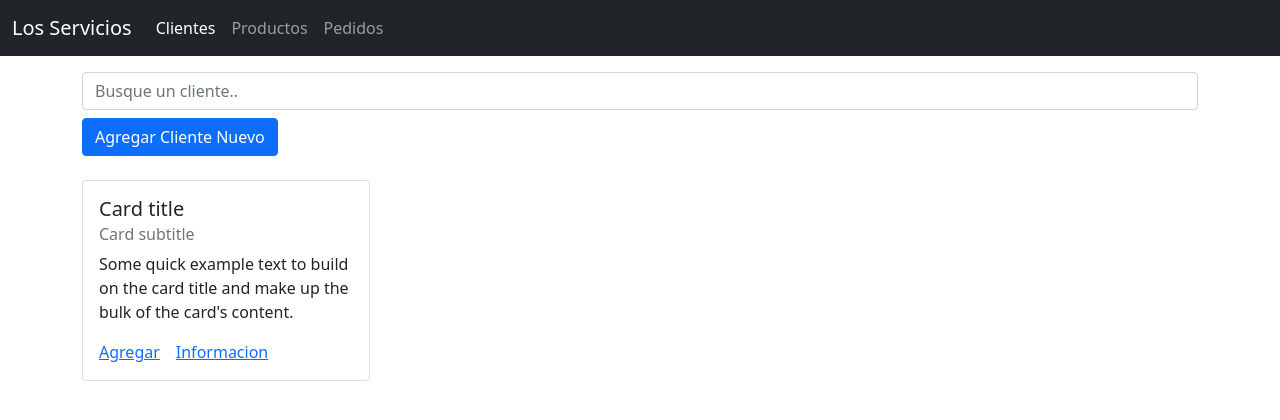
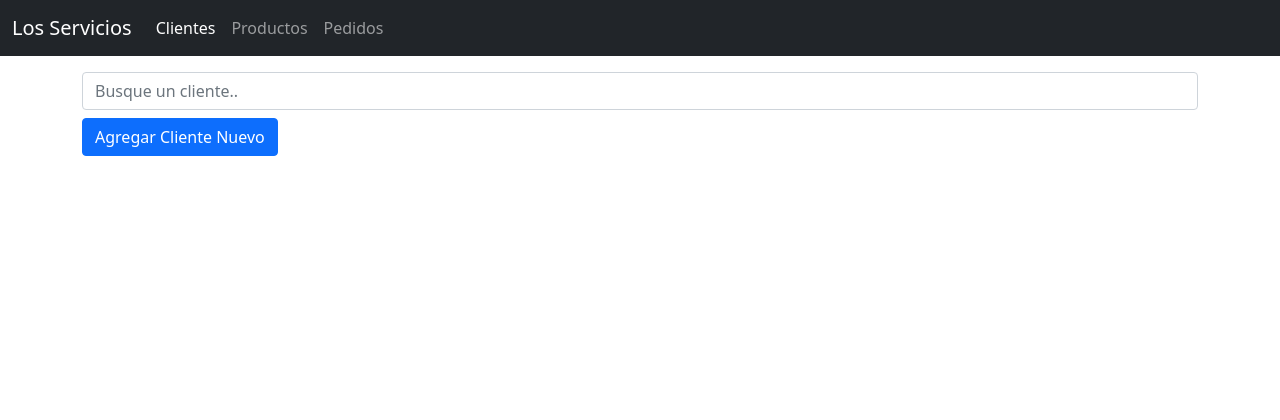
Before and after one commit to ianmajkut/sistemaDeAdministracionDePedidosAngular, an Angular app: page / in a window 1280 px wide. Shown: the top 420 px of the page. Built offline with nearby package versions, Linux system fonts and the light colour scheme.

Commit message:
Implementacion buscador filtrando por el nombre de los clientes

```diff
--- a/src/app/home/home.component.html
+++ b/src/app/home/home.component.html
@@ -1,18 +1,18 @@
 <div class="container mt-3">
 
     <form class="form-group">
-        <input placeholder= "Busque un cliente.." type="text" class="form-control">
+        <input placeholder= "Busque un cliente.." type="text" (input)="buscarClientes($event)" class="form-control">
     </form>
 
     <button class="btn btn-primary mt-2" [routerLink]="['/agregar-Clientes']" >Agregar Cliente Nuevo</button>
 
     <div class="row mt-4">
-        <div class="col-sm-3">
+        <div class="col-sm-3" *ngFor="let cliente of clientes">
             <div class="card" style="width: 18rem;">
                 <div class="card-body">
-                  <h5 class="card-title">Card title</h5>
-                  <h6 class="card-subtitle mb-2 text-muted">Card subtitle</h6>
-                  <p class="card-text">Some quick example text to build on the card title and make up the bulk of the card's content.</p>
+                  <h5 class="card-title">{{cliente.nombre}} {{cliente.apellido}}</h5>
+                  <h6 class="card-subtitle mb-2 text-muted">{{cliente.clienteId}}</h6>
+                  <p class="card-text">{{cliente.direccion}}</p>
                   <a href="#" class="card-link">Agregar</a>
                   <a href="#" class="card-link">Informacion</a>
                 </div>
--- a/src/app/home/home.component.ts
+++ b/src/app/home/home.component.ts
@@ -1,4 +1,6 @@
 import { Component, OnInit } from '@angular/core';
+import { Clientes } from '../models/clientes';
+import { ClientesService } from '../services/clientes.service';
 
 @Component({
   selector: 'app-home',
@@ -6,10 +8,20 @@ import { Component, OnInit } from '@angular/core';
   styleUrls: ['./home.component.css']
 })
 export class HomeComponent implements OnInit {
+  clientes: Array<Clientes> = new Array<Clientes>();
 
-  constructor() { }
+  constructor(public clientesServicio: ClientesService) { }
 
   ngOnInit(): void {
+    this.clientes = this.clientesServicio.clientesLocalStorage
+  }
+
+  buscarClientes(event: any){
+    let nombreBuscar: string = event.target.value; // creacion variable que almacena input
+    this.clientes = this.clientesServicio.clientesLocalStorage.filter((clienteFiltrar) =>{
+      //los clientes que tenemos declarados y mostramos en el *ngFor, los filtra y devuelve todos los clientes que tengan contengan lo lo que estamos ingresando
+      return clienteFiltrar.nombre.toLocaleLowerCase().includes(nombreBuscar.toLocaleLowerCase())
+    })
   }
 
 }
```
